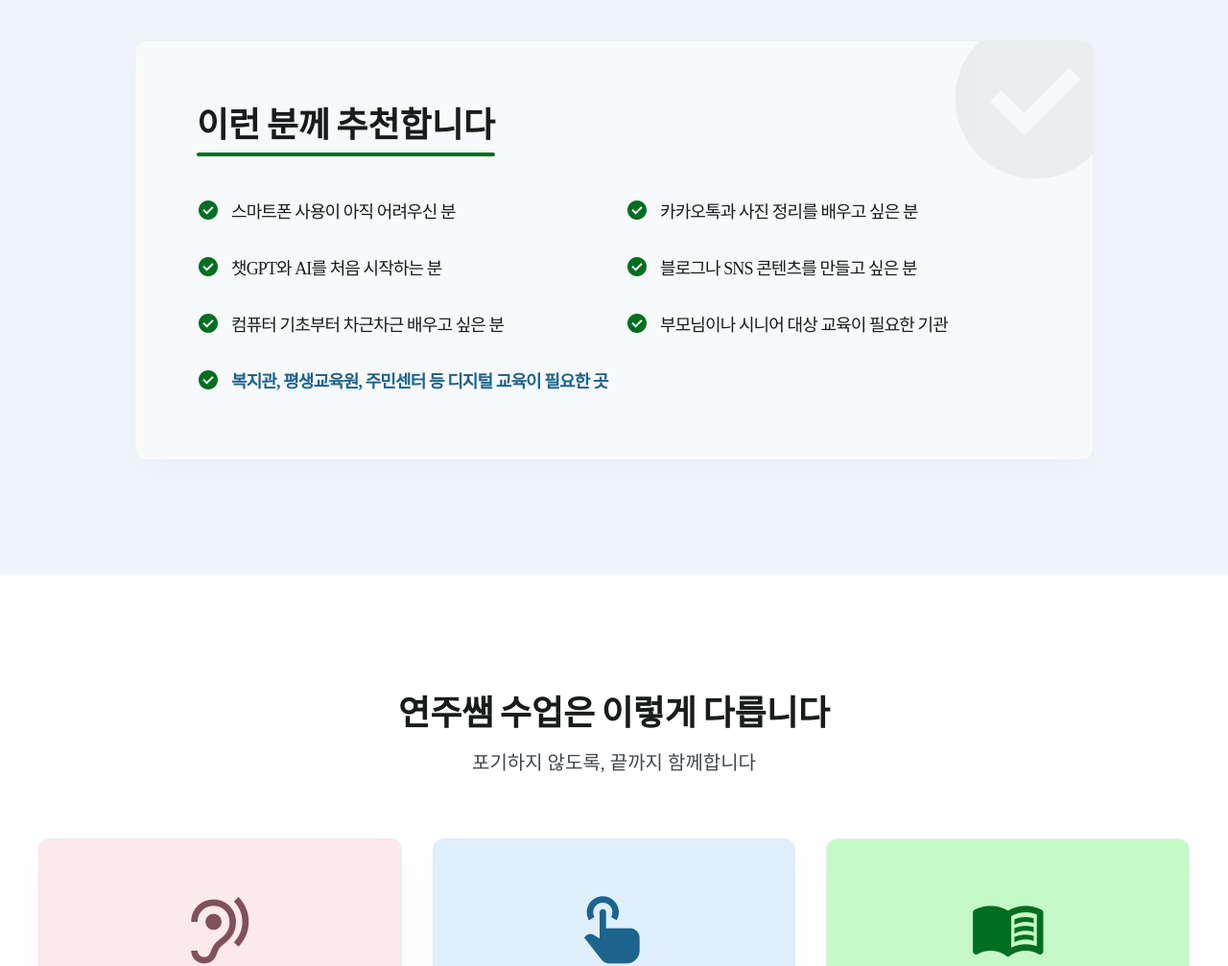
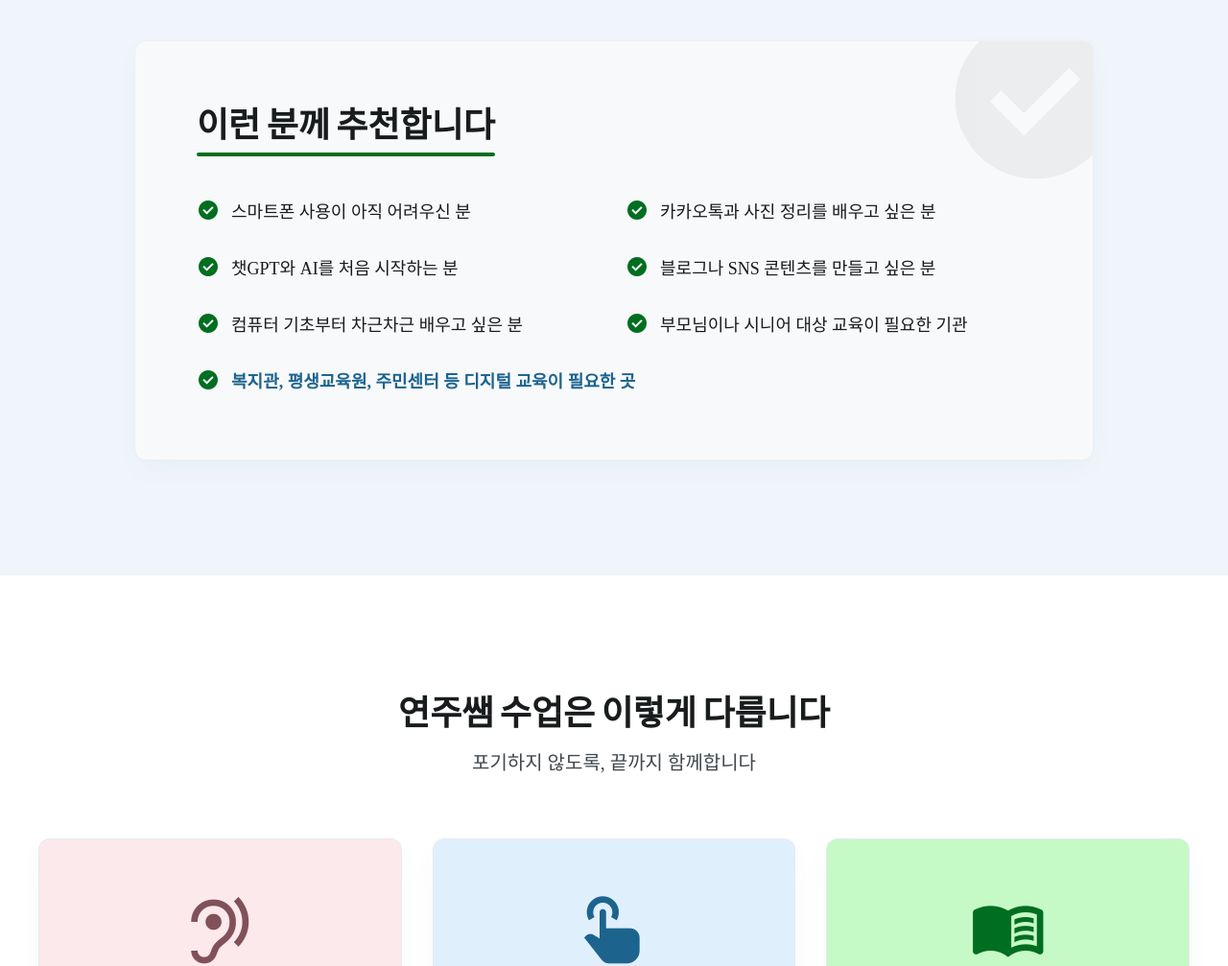
Before and after one commit to comit5114-glitch/yeounju_homepage, a plain HTML site: page index.html in a window 1280 px wide. Shown: the part 1726-2733 px from the top of the page at 96% size. Drawn offline with nearby package versions, Linux system fonts and the light colour scheme; a web font is replaced by a local one.

Commit message:
Add files via upload

```diff
--- a/index.html
+++ b/index.html
@@ -265,43 +265,43 @@
 <div class="flex-shrink-0">
 <span class="material-symbols-outlined text-tertiary text-2xl" data-weight="fill">check_circle</span>
 </div>
-<p class="text-sm sm:text-base lg:text-lg font-body-xl text-on-surface whitespace-nowrap tracking-tighter">스마트폰 사용이 아직 어려우신 분</p>
+<p class="text-sm sm:text-base lg:text-lg font-body-xl text-on-surface break-keep">스마트폰 사용이 아직 어려우신 분</p>
 </div>
 <div class="flex items-center space-x-3 reveal delay-100 active">
 <div class="flex-shrink-0">
 <span class="material-symbols-outlined text-tertiary text-2xl" data-weight="fill">check_circle</span>
 </div>
-<p class="text-sm sm:text-base lg:text-lg font-body-xl text-on-surface whitespace-nowrap tracking-tighter">카카오톡과 사진 정리를 배우고 싶은 분</p>
+<p class="text-sm sm:text-base lg:text-lg font-body-xl text-on-surface break-keep">카카오톡과 사진 정리를 배우고 싶은 분</p>
 </div>
 <div class="flex items-center space-x-3 reveal delay-200 active">
 <div class="flex-shrink-0">
 <span class="material-symbols-outlined text-tertiary text-2xl" data-weight="fill">check_circle</span>
 </div>
-<p class="text-sm sm:text-base lg:text-lg font-body-xl text-on-surface whitespace-nowrap tracking-tighter">챗GPT와 AI를 처음 시작하는 분</p>
+<p class="text-sm sm:text-base lg:text-lg font-body-xl text-on-surface break-keep">챗GPT와 AI를 처음 시작하는 분</p>
 </div>
 <div class="flex items-center space-x-3 reveal delay-200 active">
 <div class="flex-shrink-0">
 <span class="material-symbols-outlined text-tertiary text-2xl" data-weight="fill">check_circle</span>
 </div>
-<p class="text-sm sm:text-base lg:text-lg font-body-xl text-on-surface whitespace-nowrap tracking-tighter">블로그나 SNS 콘텐츠를 만들고 싶은 분</p>
+<p class="text-sm sm:text-base lg:text-lg font-body-xl text-on-surface break-keep">블로그나 SNS 콘텐츠를 만들고 싶은 분</p>
 </div>
 <div class="flex items-center space-x-3 reveal delay-300 active">
 <div class="flex-shrink-0">
 <span class="material-symbols-outlined text-tertiary text-2xl" data-weight="fill">check_circle</span>
 </div>
-<p class="text-sm sm:text-base lg:text-lg font-body-xl text-on-surface whitespace-nowrap tracking-tighter">컴퓨터 기초부터 차근차근 배우고 싶은 분</p>
+<p class="text-sm sm:text-base lg:text-lg font-body-xl text-on-surface break-keep">컴퓨터 기초부터 차근차근 배우고 싶은 분</p>
 </div>
 <div class="flex items-center space-x-3 reveal delay-300 active">
 <div class="flex-shrink-0">
 <span class="material-symbols-outlined text-tertiary text-2xl" data-weight="fill">check_circle</span>
 </div>
-<p class="text-sm sm:text-base lg:text-lg font-body-xl text-on-surface whitespace-nowrap tracking-tighter">부모님이나 시니어 대상 교육이 필요한 기관</p>
+<p class="text-sm sm:text-base lg:text-lg font-body-xl text-on-surface break-keep">부모님이나 시니어 대상 교육이 필요한 기관</p>
 </div>
 <div class="flex items-center space-x-3 md:col-span-2 reveal delay-400 active">
 <div class="flex-shrink-0">
 <span class="material-symbols-outlined text-tertiary text-2xl" data-weight="fill">check_circle</span>
 </div>
-<p class="text-sm sm:text-base lg:text-lg font-body-xl text-on-surface font-semibold text-primary whitespace-nowrap tracking-tighter">복지관, 평생교육원, 주민센터 등 디지털 교육이 필요한 곳</p>
+<p class="text-sm sm:text-base lg:text-lg font-body-xl text-on-surface font-semibold text-primary break-keep">복지관, 평생교육원, 주민센터 등 디지털 교육이 필요한 곳</p>
 </div>
 </div>
 </div>
```
